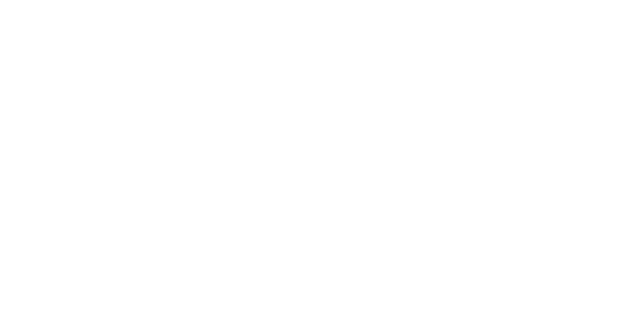
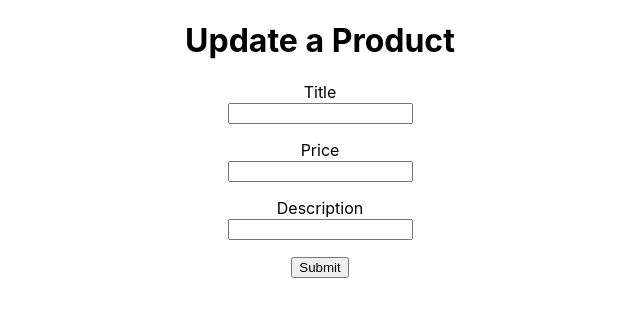
Before and after one commit to matthewbnunez/MERN, a React (Create React App) app in the folder Full_Stack_MERN/productManager/client/: page /api/product/1/edit in a window 1280 px wide. Before the commit this address had no page. Shown: the top 316 px of the page, without its empty margins (320-960 px from the left). Built offline with nearby package versions, Linux system fonts and the light colour scheme; no server answers.

Commit message:
added product updater

```diff
--- a/Full_Stack_MERN/productManager/client/src/App.js
+++ b/Full_Stack_MERN/productManager/client/src/App.js
@@ -3,6 +3,7 @@
 import { Routes, Route } from 'react-router-dom';
 import Main from './views/Main';
 import Detail from './views/Detail';
+import Update from './views/Update';
 
 
 function App() {
@@ -11,6 +12,8 @@
         <Routes>
             <Route element={<Main/>} path="/" />
             <Route element={<Detail/>} path="/api/product/:id" />
+            <Route element={<Update/>} path="/api/product/:id/edit"/>
+
         </Routes>
     </div>
     );
--- a/Full_Stack_MERN/productManager/client/src/views/Detail.jsx
+++ b/Full_Stack_MERN/productManager/client/src/views/Detail.jsx
@@ -1,6 +1,7 @@
 import React, { useEffect, useState } from 'react'
 import axios from 'axios';
-import { useParams } from "react-router-dom";
+import { useParams, Link } from "react-router-dom";
+
 
 const Detail = (props) => {
     const [product, setProduct] = useState({})
@@ -17,6 +18,7 @@
             <p>Title: {product.title}</p>
             <p>Price: {product.price}</p>
             <p>Description: {product.description}</p>
+            <Link to={"/api/product/" + product._id + "/edit"}>Edit</Link>
         </div>
     )
 }
--- /dev/null
+++ b/Full_Stack_MERN/productManager/client/src/views/Update.jsx
@@ -0,0 +1,62 @@
+import React, { useEffect, useState } from 'react'
+import axios from 'axios';
+import { useParams } from "react-router-dom";
+
+const Update = (props) => {
+    const { id } = useParams();
+    const [title, setTitle] = useState('');
+    const [price, setPrice] = useState('');
+    const [description, setDescription] = useState('')
+
+    useEffect(() => {
+        axios.get(`http://localhost:8000/api/product/${id}`)
+            .then(res => {
+                setTitle(res.data.title);
+                setPrice(res.data.price);
+                setDescription(res.data.description);
+            })
+    }, [id]);
+
+    const updateProduct = e => {
+        e.preventDefault();
+        axios.put(`http://localhost:8000/api/product/${id}`, {
+            title,
+            price,
+            description
+        })
+            .then(res => console.log(res))
+            .catch(err => console.error(err));
+    }
+
+    return (
+        <div>
+            <h1>Update a Product</h1>
+            <form onSubmit={updateProduct}>
+                <p>
+                    <label>Title</label><br />
+                    <input type="text"
+                    name="title"
+                    value={title}
+                    onChange={(e) => { setTitle(e.target.value) }} />
+                </p>
+                <p>
+                    <label>Price</label><br />
+                    <input type="number"
+                    name="price"
+                    value={price}
+                    onChange={(e) => { setPrice(e.target.value) }} />
+                </p>
+                <p>
+                    <label>Description</label><br />
+                    <input type="text"
+                    name="description"
+                    value={description}
+                    onChange={(e) => { setDescription(e.target.value) }} />
+                </p>
+                <input type="submit" />
+            </form>
+        </div>
+    )
+}
+
+export default Update;
```
Also changed, not shown: 2 other files (tests, documents, lock files or other folders).
